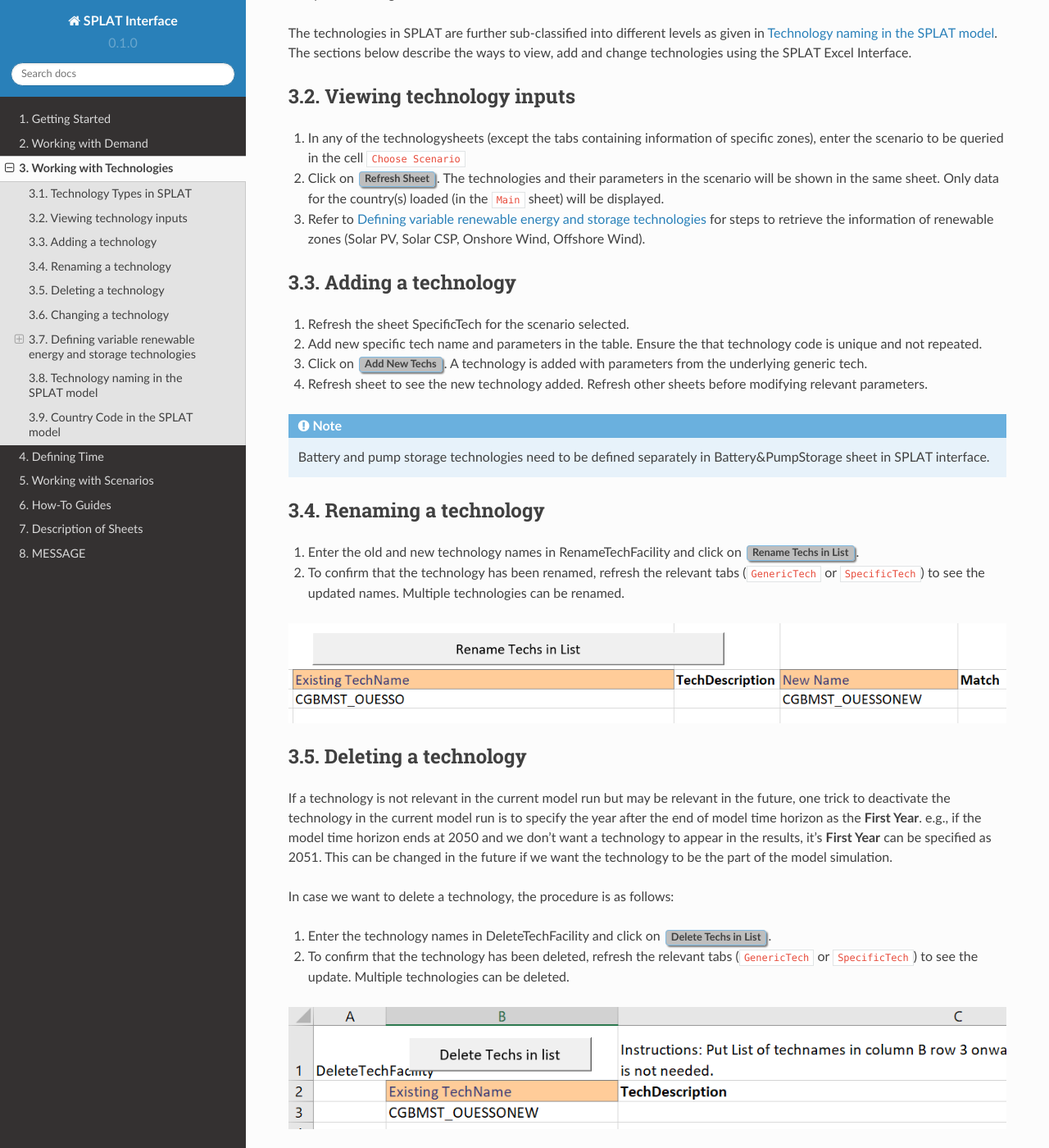
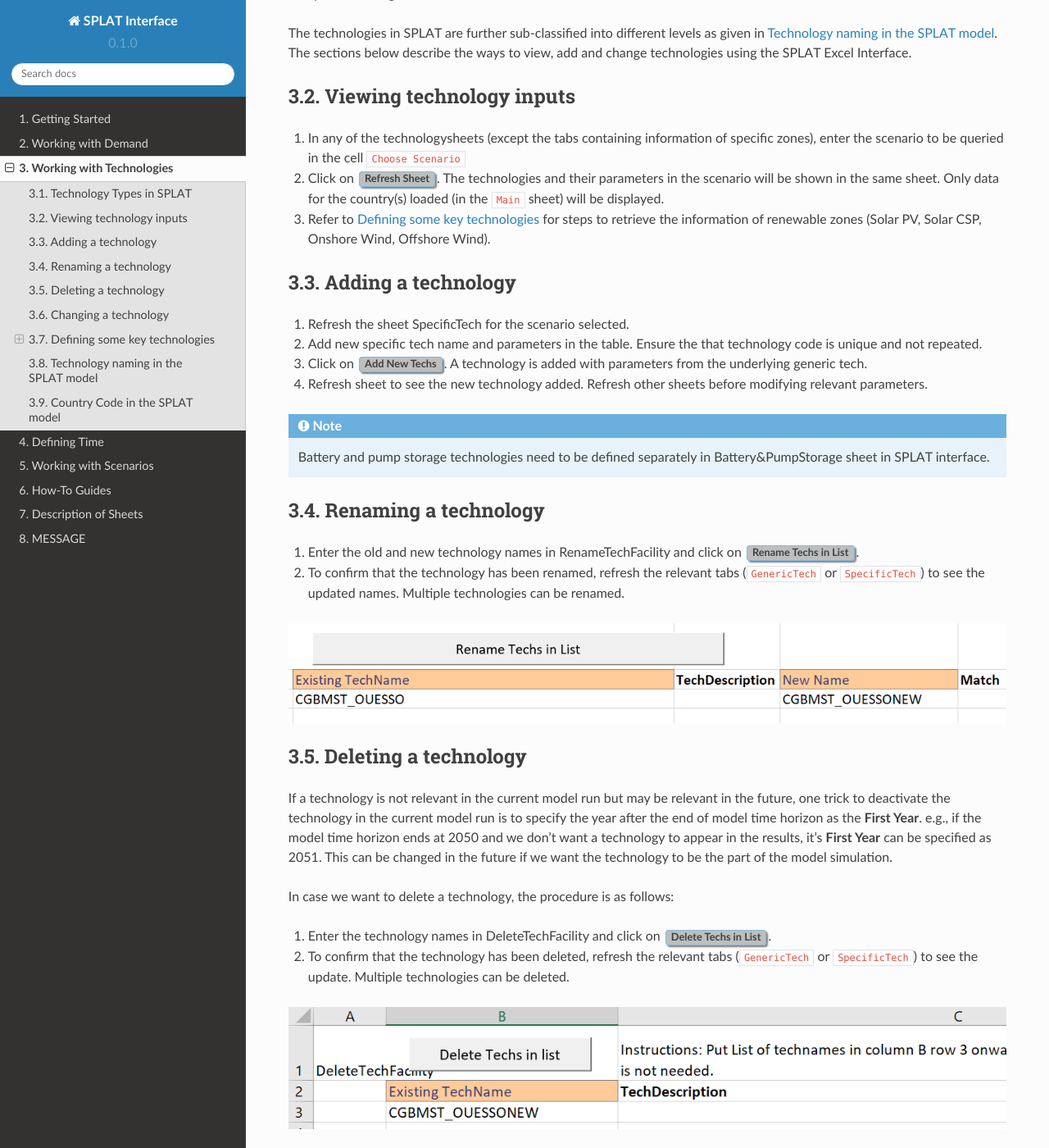
Before and after one commit to SPLATteam/SPLAT-WebGuide, a Sphinx documentation site: the page built from docs/working_with_technologies.rst, in a window 1280 px wide and 1400 px high, scrolled down 1032 px. Shown: the whole window at 82% size. Built offline with Sphinx 7.4.7 and the Read the Docs theme 2.0.0, drawn with Linux system fonts in a browser that asks for light colours; some of the changed text lies outside the part shown.

Commit message:
renamed heading for "Defining some key technologies"

```diff
--- a/docs/working_with_technologies.rst
+++ b/docs/working_with_technologies.rst
@@ -152,7 +152,7 @@
 
 .. _renewable_tech:
 
-Defining variable renewable energy and storage technologies
+Defining some key technologies
 -----------------------------------------------------------------
 
 .. _solar_wind:
```
